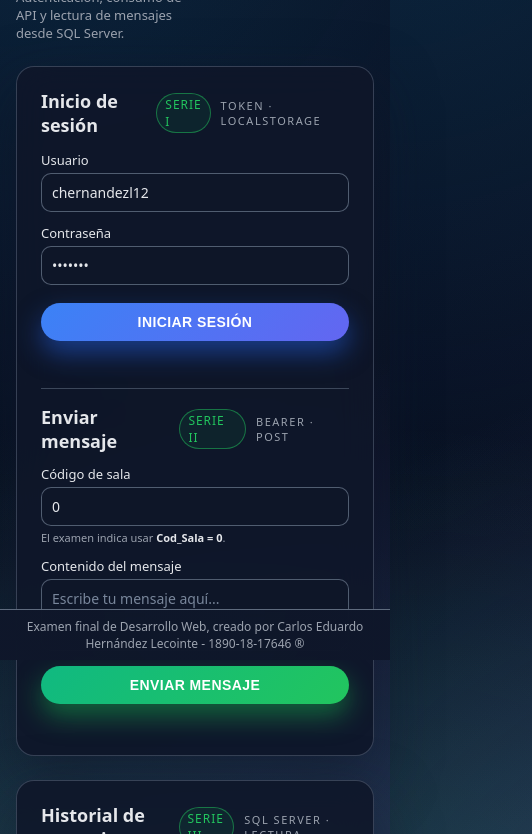
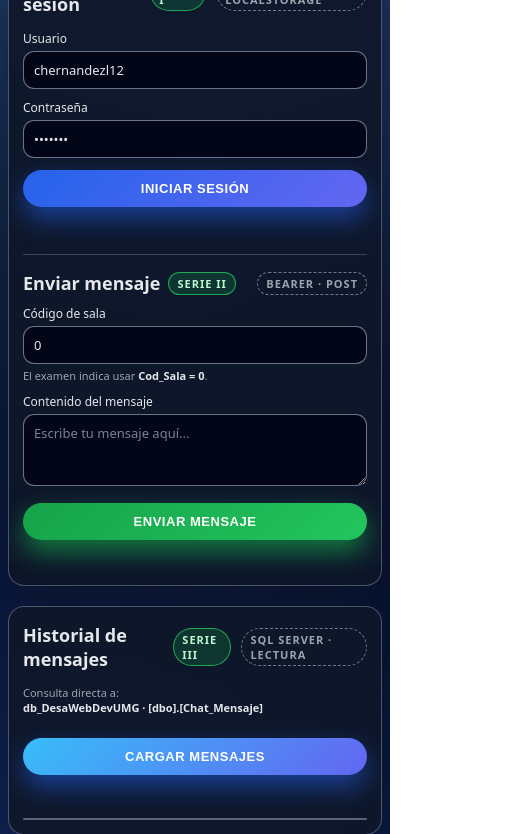
Before and after one commit to CarlosLecointe/Examen-Final-Desarrollo-Web, a website: page index.html in a window 390 px wide. Shown: the part 184-1018 px from the top of the page, 532 px wide, since content can reach past the window. Drawn offline with Linux system fonts and the light colour scheme.

Commit message:
Nuevo diseño y responsive

```diff
--- a/index.html
+++ b/index.html
@@ -3,22 +3,25 @@
 
 <head>
     <meta charset="UTF-8" />
+    <meta name="viewport" content="width=device-width, initial-scale=1.0" />
     <title>Examen Final DW</title>
     <style>
         :root {
-            --bg-1: #0f172a;
-            --bg-2: #020617;
+            /* Paleta tipo Disney+ */
+            --bg-1: #020617;
+            --bg-2: #02091e;
+            --bg-3: #0b1120;
             --accent: #22c55e;
             --accent-soft: rgba(34, 197, 94, 0.15);
-            --primary: #3b82f6;
-            --primary-soft: rgba(59, 130, 246, 0.12);
+            --primary: #2563eb;
+            --primary-2: #6366f1;
             --danger: #ef4444;
             --danger-soft: rgba(239, 68, 68, 0.12);
             --text-main: #e5e7eb;
             --text-muted: #9ca3af;
-            --card-bg: rgba(15, 23, 42, 0.9);
-            --border-subtle: rgba(148, 163, 184, 0.3);
-            --shadow-soft: 0 24px 60px rgba(15, 23, 42, 0.6);
+            --card-bg: rgba(15, 23, 42, 0.96);
+            --border-subtle: rgba(148, 163, 184, 0.45);
+            --shadow-soft: 0 24px 60px rgba(15, 23, 42, 0.8);
         }
 
         * {
@@ -31,14 +34,13 @@
             min-height: 100vh;
             color: var(--text-main);
             background:
-                radial-gradient(circle at 0% 0%, rgba(56, 189, 248, 0.18), transparent 55%),
-                radial-gradient(circle at 100% 100%, rgba(129, 140, 248, 0.25), transparent 55%),
-                radial-gradient(circle at 0% 100%, rgba(52, 211, 153, 0.24), transparent 50%),
-                linear-gradient(135deg, var(--bg-2), var(--bg-1));
+                radial-gradient(circle at 10% 0%, rgba(56, 189, 248, 0.32), transparent 60%),
+                radial-gradient(circle at 90% 0%, rgba(99, 102, 241, 0.35), transparent 60%),
+                radial-gradient(circle at 10% 100%, rgba(37, 99, 235, 0.35), transparent 60%),
+                linear-gradient(160deg, var(--bg-1), var(--bg-2));
             display: flex;
-            align-items: stretch;
             justify-content: center;
-            padding: 32px 16px 64px;
+            padding: 24px 12px 32px;
         }
 
         .app {
@@ -46,13 +48,15 @@
             max-width: 1120px;
             display: flex;
             flex-direction: column;
-            gap: 24px;
+            gap: 20px;
         }
+
+        /* HEADER */
 
         .app-header {
             display: flex;
+            align-items: center;
             justify-content: space-between;
-            align-items: center;
             gap: 16px;
         }
 
@@ -63,11 +67,10 @@
         }
 
         .title {
-            font-size: 26px;
-            font-weight: 700;
-            letter-spacing: 0.04em;
+            font-size: 24px;
+            font-weight: 800;
+            letter-spacing: 0.06em;
             text-transform: uppercase;
-            color: #e5e7eb;
         }
 
         .subtitle {
@@ -76,10 +79,10 @@
         }
 
         .badge-exam {
-            padding: 6px 12px;
+            padding: 6px 14px;
             border-radius: 999px;
-            border: 1px solid rgba(148, 163, 184, 0.6);
-            background: radial-gradient(circle at 0 0, rgba(52, 211, 153, 0.2), transparent 60%);
+            border: 1px solid rgba(148, 163, 184, 0.7);
+            background: linear-gradient(135deg, rgba(37, 99, 235, 0.2), rgba(56, 189, 248, 0.14));
             font-size: 12px;
             display: inline-flex;
             align-items: center;
@@ -88,46 +91,39 @@
         }
 
         .badge-dot {
-            width: 8px;
-            height: 8px;
+            width: 9px;
+            height: 9px;
             border-radius: 999px;
             background: var(--accent);
-            box-shadow: 0 0 8px rgba(34, 197, 94, 0.9);
+            box-shadow: 0 0 12px rgba(34, 197, 94, 0.9);
         }
 
-        .cards-wrapper {
+        /* GRID PRINCIPAL */
+
+        .content-grid {
             display: grid;
-            grid-template-columns: repeat(2, minmax(0, 1fr));
-            gap: 24px;
-        }
-
-        @media (max-width: 900px) {
-            .cards-wrapper {
-                grid-template-columns: minmax(0, 1fr);
-            }
-
-            body {
-                padding-top: 24px;
-            }
+            grid-template-columns: minmax(0, 1.1fr) minmax(0, 1.1fr);
+            gap: 20px;
+            align-items: flex-start;
         }
 
         .card {
             background: var(--card-bg);
             border-radius: 18px;
-            padding: 22px 24px 20px;
+            padding: 20px 22px 18px;
             border: 1px solid var(--border-subtle);
             box-shadow: var(--shadow-soft);
             position: relative;
             overflow: hidden;
-            backdrop-filter: blur(18px);
-            -webkit-backdrop-filter: blur(18px);
         }
 
         .card::before {
             content: "";
             position: absolute;
             inset: -40%;
-            background: radial-gradient(circle at 0 0, rgba(56, 189, 248, 0.14), transparent 60%);
+            background:
+                radial-gradient(circle at 0 0, rgba(56, 189, 248, 0.18), transparent 55%),
+                radial-gradient(circle at 100% 100%, rgba(129, 140, 248, 0.22), transparent 55%);
             opacity: 0;
             transition: opacity 0.4s ease;
             pointer-events: none;
@@ -135,6 +131,11 @@
 
         .card:hover::before {
             opacity: 1;
+        }
+
+        .card-inner {
+            position: relative;
+            z-index: 1;
         }
 
         .card-header {
@@ -149,37 +150,37 @@
         h2 {
             font-size: 18px;
             margin: 0;
-            font-weight: 600;
+            font-weight: 650;
             display: flex;
             align-items: center;
-            gap: 6px;
+            gap: 8px;
         }
 
-        h1 span.accent,
-        h2 span.accent {
-            font-size: 12px;
-            font-weight: 500;
-            color: var(--accent);
+        .pill {
+            font-size: 11px;
+            font-weight: 600;
             text-transform: uppercase;
-            letter-spacing: 0.08em;
-            padding: 2px 8px;
+            letter-spacing: 0.09em;
+            padding: 3px 8px;
             border-radius: 999px;
-            background: rgba(34, 197, 94, 0.08);
-            border: 1px solid rgba(34, 197, 94, 0.5);
+            border: 1px solid rgba(148, 163, 184, 0.7);
         }
 
-        .series-tag {
-            font-size: 11px;
+        .pill-series {
+            border-color: rgba(34, 197, 94, 0.8);
+            color: #bbf7d0;
+            background: rgba(22, 163, 74, 0.22);
+        }
+
+        .pill-meta {
             color: var(--text-muted);
-            text-transform: uppercase;
-            letter-spacing: 0.14em;
+            border-style: dashed;
         }
 
         label {
             display: block;
-            margin-top: 12px;
+            margin-top: 10px;
             font-size: 13px;
-            color: #e5e7eb;
         }
 
         .field-group {
@@ -191,14 +192,14 @@
             width: 100%;
             padding: 9px 10px;
             margin-top: 4px;
-            background: rgba(15, 23, 42, 0.9);
-            border-radius: 10px;
-            border: 1px solid rgba(148, 163, 184, 0.5);
+            background: #020617;
+            border-radius: 11px;
+            border: 1px solid rgba(148, 163, 184, 0.7);
             font-family: inherit;
             font-size: 14px;
             color: var(--text-main);
             outline: none;
-            transition: border-color 0.18s ease, box-shadow 0.18s ease, background 0.18s ease, transform 0.06s ease;
+            transition: border-color 0.2s ease, box-shadow 0.2s ease, background 0.2s ease, transform 0.06s ease;
         }
 
         input::placeholder,
@@ -208,9 +209,9 @@
 
         input:focus,
         textarea:focus {
-            border-color: var(--accent);
-            box-shadow: 0 0 0 1px rgba(34, 197, 94, 0.35);
-            background: rgba(15, 23, 42, 1);
+            border-color: #38bdf8;
+            background: #02081c;
+            box-shadow: 0 0 0 1px rgba(56, 189, 248, 0.6);
             transform: translateY(-1px);
         }
 
@@ -220,32 +221,34 @@
             max-height: 260px;
         }
 
+        /* BOTONES */
+
         button {
             width: 100%;
-            margin-top: 18px;
+            margin-top: 16px;
             padding: 11px 12px;
             border-radius: 999px;
             border: none;
-            background-image: linear-gradient(135deg, var(--primary), #6366f1);
+            background-image: linear-gradient(135deg, var(--primary), var(--primary-2));
             color: white;
             font-size: 14px;
             font-weight: 600;
             cursor: pointer;
-            letter-spacing: 0.03em;
+            letter-spacing: 0.04em;
             text-transform: uppercase;
-            box-shadow: 0 12px 26px rgba(37, 99, 235, 0.5);
+            box-shadow: 0 12px 26px rgba(37, 99, 235, 0.55);
             transition: transform 0.1s ease, box-shadow 0.1s ease, filter 0.1s ease;
         }
 
         button:hover:not(:disabled) {
             transform: translateY(-1px);
-            box-shadow: 0 16px 36px rgba(37, 99, 235, 0.65);
+            box-shadow: 0 16px 36px rgba(37, 99, 235, 0.7);
             filter: brightness(1.05);
         }
 
         button:active:not(:disabled) {
-            transform: translateY(1px) scale(0.99);
-            box-shadow: 0 8px 18px rgba(15, 23, 42, 0.7);
+            transform: translateY(1px) scale(0.985);
+            box-shadow: 0 8px 18px rgba(15, 23, 42, 0.8);
         }
 
         button:disabled {
@@ -255,11 +258,16 @@
             filter: grayscale(0.2);
         }
 
-        .btn-secondary {
-            margin-top: 10px;
-            background-image: linear-gradient(135deg, #10b981, #22c55e);
-            box-shadow: 0 12px 26px rgba(22, 163, 74, 0.55);
+        #btnSend {
+            background-image: linear-gradient(135deg, #16a34a, #22c55e);
+            box-shadow: 0 12px 26px rgba(22, 163, 74, 0.7);
         }
+
+        #btnLoadMessages {
+            background-image: linear-gradient(135deg, #38bdf8, #6366f1);
+        }
+
+        /* MENSAJES DE ESTADO */
 
         .msg {
             margin-top: 10px;
@@ -285,30 +293,30 @@
 
         .msg.ok {
             background: var(--accent-soft);
-            border-color: rgba(34, 197, 94, 0.6);
+            border-color: rgba(34, 197, 94, 0.7);
             color: #bbf7d0;
         }
 
         .msg.ok::before {
             background: var(--accent);
-            box-shadow: 0 0 10px rgba(34, 197, 94, 0.9);
+            box-shadow: 0 0 10px rgba(34, 197, 94, 0.95);
         }
 
         .msg.error {
             background: var(--danger-soft);
-            border-color: rgba(248, 113, 113, 0.7);
+            border-color: rgba(248, 113, 113, 0.8);
             color: #fecaca;
         }
 
         .msg.error::before {
             background: var(--danger);
-            box-shadow: 0 0 10px rgba(248, 113, 113, 0.9);
+            box-shadow: 0 0 10px rgba(248, 113, 113, 0.95);
         }
 
         hr {
             margin: 16px 0;
             border: 0;
-            border-top: 1px solid rgba(148, 163, 184, 0.35);
+            border-top: 1px solid rgba(148, 163, 184, 0.32);
         }
 
         .hint {
@@ -322,29 +330,31 @@
             font-weight: 600;
         }
 
+        /* LISTA DE MENSAJES */
+
         ul {
             list-style: none;
             padding-left: 0;
             margin: 12px 0 0;
             max-height: 380px;
             overflow-y: auto;
-            border-radius: 12px;
-            background: radial-gradient(circle at 0 0, rgba(15, 23, 42, 0.95), rgba(15, 23, 42, 0.98));
-            border: 1px solid rgba(148, 163, 184, 0.5);
+            border-radius: 14px;
+            background: radial-gradient(circle at 0 0, rgba(15, 23, 42, 0.96), rgba(15, 23, 42, 0.99));
+            border: 1px solid rgba(148, 163, 184, 0.55);
         }
 
         li {
             padding: 8px 10px;
-            border-bottom: 1px solid rgba(30, 41, 59, 0.9);
+            border-bottom: 1px solid rgba(30, 41, 59, 0.95);
             font-size: 13px;
         }
 
         li:nth-child(odd) {
-            background: rgba(15, 23, 42, 0.9);
+            background: rgba(15, 23, 42, 0.98);
         }
 
         li:nth-child(even) {
-            background: rgba(15, 23, 42, 0.8);
+            background: rgba(15, 23, 42, 0.94);
         }
 
         li:last-child {
@@ -353,16 +363,17 @@
 
         .msg-meta {
             font-size: 11px;
-            color: rgba(148, 163, 184, 0.9);
+            color: rgba(148, 163, 184, 0.95);
             display: inline-flex;
             gap: 6px;
             align-items: center;
+            margin-bottom: 2px;
         }
 
         .meta-pill {
             padding: 1px 8px;
             border-radius: 999px;
-            border: 1px solid rgba(148, 163, 184, 0.6);
+            border: 1px solid rgba(148, 163, 184, 0.7);
             font-size: 10px;
             text-transform: uppercase;
             letter-spacing: 0.08em;
@@ -373,13 +384,14 @@
             color: #e5e7eb;
         }
 
-        /* scrollbar fancy */
+        /* SCROLLBAR */
+
         ul::-webkit-scrollbar {
             width: 8px;
         }
 
         ul::-webkit-scrollbar-track {
-            background: rgba(15, 23, 42, 0.8);
+            background: rgba(15, 23, 42, 0.9);
             border-radius: 999px;
         }
 
@@ -388,20 +400,80 @@
             border-radius: 999px;
         }
 
+        /* FOOTER ABAJO, SIN LADO DERECHO RARO */
+
         .footer {
-            position: fixed;
-            bottom: 0;
-            left: 0;
+            margin-top: 18px;
             width: 100%;
             text-align: center;
-            padding: 8px 16px;
+            padding: 10px 16px 0;
             font-size: 12px;
-            background: radial-gradient(circle at 50% 0, rgba(15, 23, 42, 0.94), rgba(15, 23, 42, 0.98));
             color: #9ca3af;
-            border-top: 1px solid rgba(148, 163, 184, 0.6);
-            backdrop-filter: blur(16px);
-            -webkit-backdrop-filter: blur(16px);
-            z-index: 20;
+            border-top: 1px solid rgba(148, 163, 184, 0.4);
+        }
+
+        /* RESPONSIVE */
+
+        @media (max-width: 900px) {
+            body {
+                padding: 20px 10px 26px;
+            }
+
+            .app-header {
+                flex-direction: column;
+                align-items: flex-start;
+            }
+
+            .content-grid {
+                grid-template-columns: minmax(0, 1fr);
+            }
+
+            ul {
+                max-height: 320px;
+            }
+        }
+
+        @media (max-width: 600px) {
+            body {
+                padding: 16px 8px 20px;
+            }
+
+            .title {
+                font-size: 20px;
+            }
+
+            .subtitle {
+                font-size: 12px;
+            }
+
+            .card {
+                padding: 16px 14px 14px;
+                border-radius: 16px;
+            }
+
+            label {
+                font-size: 12px;
+            }
+
+            input,
+            textarea {
+                font-size: 13px;
+            }
+
+            button {
+                font-size: 13px;
+                margin-top: 12px;
+            }
+
+            ul {
+                max-height: 260px;
+            }
+
+            .badge-exam {
+                width: 100%;
+                justify-content: space-between;
+                font-size: 11px;
+            }
         }
     </style>
 </head>
@@ -411,9 +483,7 @@
         <header class="app-header">
             <div class="title-group">
                 <div class="title">Examen Final · Desarrollo Web</div>
-                <div class="subtitle">
-                    Autenticación, consumo de API y lectura de mensajes desde SQL Server.
-                </div>
+
             </div>
             <div class="badge-exam">
                 <span class="badge-dot"></span>
@@ -421,12 +491,16 @@
             </div>
         </header>
 
-        <main class="cards-wrapper">
+        <main class="content-grid">
             <!-- LADO IZQUIERDO: Serie I y II -->
-            <div class="card">
+            <section class="card">
+                <div class="card-inner">
                     <div class="card-header">
-                    <h1>Inicio de sesión <span class="accent">Serie I</span></h1>
-                    <span class="series-tag">Token · LocalStorage</span>
+                        <h1>
+                            Inicio de sesión
+                            <span class="pill pill-series">Serie I</span>
+                        </h1>
+                        <span class="pill pill-meta">Token · LocalStorage</span>
                     </div>
 
                     <!-- SERIE I: LOGIN -->
@@ -450,8 +524,11 @@
 
                     <!-- SERIE II: ENVÍO DE MENSAJES -->
                     <div class="card-header" style="margin-bottom: 4px;">
-                    <h2>Enviar mensaje <span class="accent">Serie II</span></h2>
-                    <span class="series-tag">Bearer · POST</span>
+                        <h2>
+                            Enviar mensaje
+                            <span class="pill pill-series">Serie II</span>
+                        </h2>
+                        <span class="pill pill-meta">Bearer · POST</span>
                     </div>
 
                     <form id="messageForm">
@@ -467,17 +544,22 @@
                                 required></textarea>
                         </div>
 
-                    <button type="submit" id="btnSend" class="btn-secondary">Enviar mensaje</button>
+                        <button type="submit" id="btnSend">Enviar mensaje</button>
                     </form>
 
                     <div id="messageStatus" class="msg"></div>
                 </div>
+            </section>
 
             <!-- LADO DERECHO: Serie III -->
-            <div class="card">
+            <section class="card">
+                <div class="card-inner">
                     <div class="card-header">
-                    <h2>Historial de mensajes <span class="accent">Serie III</span></h2>
-                    <span class="series-tag">SQL Server · Lectura</span>
+                        <h2>
+                            Historial de mensajes
+                            <span class="pill pill-series">Serie III</span>
+                        </h2>
+                        <span class="pill pill-meta">SQL Server · Lectura</span>
                     </div>
 
                     <p class="hint">
@@ -493,12 +575,13 @@
                         <!-- Aquí se insertan los mensajes -->
                     </ul>
                 </div>
+            </section>
         </main>
-    </div>
 
         <footer class="footer">
             Examen final de Desarrollo Web, creado por Carlos Eduardo Hernández Lecointe - 1890-18-17646 ®
         </footer>
+    </div>
 
     <script>
         // ====== CONFIG ======
```
Lines whose indentation alone changed are shown as unchanged.
